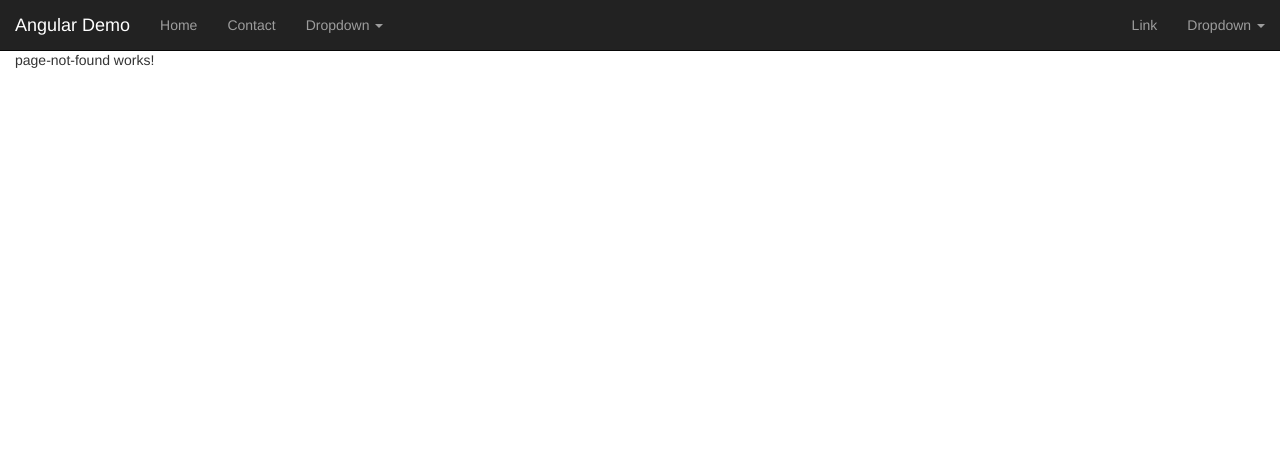
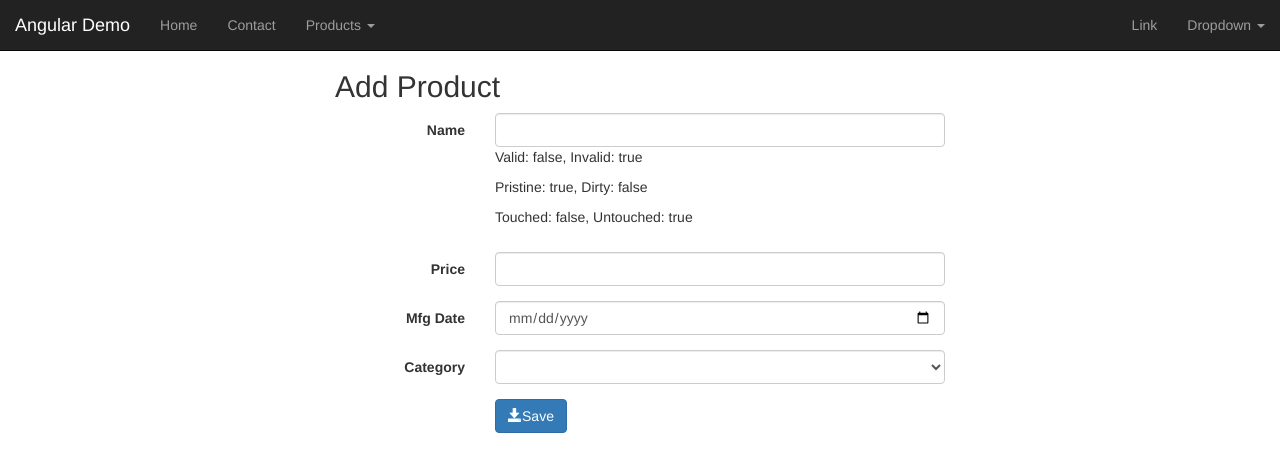
Before and after one commit to dilipsr27/Angualr2Training, an Angular app: page /new in a window 1280 px wide. Shown: the top 472 px of the page. Built offline with nearby package versions, Linux system fonts and the light colour scheme.

Commit message:
Created Form

```diff
--- a/src/app/app.component.html
+++ b/src/app/app.component.html
@@ -18,15 +18,12 @@
           <li><a routerLink="/">Home</a></li>
           <li><a [routerLink]="'/contact'">Contact</a></li>
           <li class="dropdown">
-            <a href="#" class="dropdown-toggle" data-toggle="dropdown" role="button" aria-haspopup="true" aria-expanded="false">Dropdown <span class="caret"></span></a>
+            <a href="#" class="dropdown-toggle" data-toggle="dropdown" role="button" aria-haspopup="true" aria-expanded="false">Products <span class="caret"></span></a>
             <ul class="dropdown-menu">
-              <li><a href="#">Action</a></li>
-              <li><a href="#">Another action</a></li>
-              <li><a href="#">Something else here</a></li>
+              <li><a [routerLink]="'/new'">Add New</a></li>
+              <li><a [routerLink]="'/list'">View All</a></li>
               <li role="separator" class="divider"></li>
-              <li><a href="#">Separated link</a></li>
-              <li role="separator" class="divider"></li>
-              <li><a href="#">One more separated link</a></li>
+              <li><a [routerLink]="'/search'">Search</a></li>
             </ul>
           </li>
         </ul>
--- a/src/app/app.module.ts
+++ b/src/app/app.module.ts
@@ -1,5 +1,6 @@
 import { BrowserModule } from '@angular/platform-browser';
 import { NgModule } from '@angular/core';
+import {FormsModule} from '@angular/forms';
 
 import { AppComponent } from './app.component';
 import { HomeComponent } from './components/home/home.component';
@@ -9,6 +10,7 @@ import { HighlightDirective } from './directives/highlight.directive';
 import { PageNotFoundComponent } from './components/page-not-found/page-not-found.component';
 import { InventoryRouterModule } from './modules/inventory-router.module';
 import { ContactComponent } from './components/contact/contact.component';
+import { AddProductComponent } from './components/add-product/add-product.component';
 
 @NgModule({
   declarations: [
@@ -18,10 +20,12 @@ import { ContactComponent } from './components/contact/contact.component';
     MyDatePipe,
     HighlightDirective,
     PageNotFoundComponent,
-    ContactComponent
+    ContactComponent,
+    AddProductComponent
   ],
   imports: [
     BrowserModule,
+    FormsModule,
     InventoryRouterModule
   ],
   providers: [],
--- /dev/null
+++ b/src/app/components/add-product/add-product.component.html
@@ -0,0 +1,44 @@
+<div class="row">
+  <div class="col-md-6 col-sm-8 col-md-offset-3 col-sm-offset-2">
+    <h2>Add Product</h2>
+    <form class="form-horizontal" #form="ngForm" (submit)="save(form)">
+        <div class="form-group">
+            <label class="control-label col-md-3" for="name">Name</label>
+            <div class="col-md-9">
+              <input type="text" class="form-control" id="name" #pname="ngModel" [(ngModel)]="product.name" name="name" required minlength="3"/>
+              <p>Valid: {{pname.valid}}, Invalid: {{pname.invalid}}</p>
+              <p>Pristine: {{pname.pristine}}, Dirty: {{pname.dirty}}</p>
+              <p>Touched: {{pname.touched}}, Untouched: {{pname.untouched}}</p>
+            </div>
+          </div>
+          <div class="form-group">
+              <label class="control-label col-md-3" for="price">Price</label>
+              <div class="col-md-9">
+                <input type="number" min="1" max="10000" class="form-control" id="price" #price="ngModel" [(ngModel)]="product.price" name="price" required/>
+              </div>
+            </div>
+            <div class="form-group">
+                <label class="control-label col-md-3" for="mfgDate">Mfg Date</label>
+                <div class="col-md-9">
+                  <input type="date" class="form-control" id="mfgDate" #mdate="ngModel" [(ngModel)]="product.mfgDate" name="mfgDate" required/>
+                </div>
+              </div>
+              <div class="form-group">
+                  <label class="control-label col-md-3" for="category">Category</label>
+                  <div class="col-md-9">
+                    <select class="form-control" id="category" #category="ngModel" [(ngModel)]="product.category" name="category" required>
+                        <option value="" selected>--Select--</option>
+                        <option *ngFor="let c of categories" value="{{c.id}}">{{c.name}}</option>
+                    </select>
+                  </div>
+                </div>
+          <div class="form-group">
+              <div class="col-md-9 col-md-offset-3">
+                <button type="submit" class="btn btn-primary" (click)="Save()">
+                  <span class="glyphicon glyphicon-save"></span>Save
+                </button>
+              </div>
+            </div>
+    </form>
+  </div>
+</div>
--- /dev/null
+++ b/src/app/components/add-product/add-product.component.ts
@@ -0,0 +1,25 @@
+import { Component, OnInit } from '@angular/core';
+import { Category } from '../../models/category';
+import { Product } from '../../models/product';
+
+@Component({
+  selector: 'add-product',
+  templateUrl: './add-product.component.html',
+  styleUrls: ['./add-product.component.css']
+})
+export class AddProductComponent implements OnInit {
+
+  private categories:Category[]=[
+    {id:1, name:'Electronics', description:'Mobiles and Laptops'},
+    {id:2, name:'Home appliances', description:'House hold items'},
+    {id:3, name:'Cosmetics', description:'Cosmetic items'}
+  ];
+  private product:Product;
+  constructor() {
+    this.product = new Product()
+  }
+
+  ngOnInit() {
+  }
+
+}
--- a/src/app/components/contact/contact.component.html
+++ b/src/app/components/contact/contact.component.html
@@ -1,3 +1,20 @@
-<p>
-  contact works!
-</p>
+<div class="row">
+  <div class="col-md-6 col-sm-8 col-md-offset-3 col-sm-offset-2">
+    <h2>Contact us</h2>
+    <form class="form-horizontal">
+      <div class="form-group">
+        <label class="control-label col-md-3" for="email">Email</label>
+        <div class="col-md-9">
+          <input type="email" class="form-control" id="email" #usermail/>
+        </div>
+      </div>
+      <div class="form-group">
+          <div class="col-md-9 col-md-offset-3">
+            <button type="button" class="btn btn-primary" (click)="sendEmail(usermail)">
+              <span class="glyphicon glyphicon-save"></span>Send
+            </button>
+          </div>
+        </div>
+    </form>
+  </div>
+</div>
--- a/src/app/components/contact/contact.component.ts
+++ b/src/app/components/contact/contact.component.ts
@@ -11,5 +11,7 @@ export class ContactComponent implements OnInit {
 
   ngOnInit() {
   }
-
+  public sendEmail(ctrl){
+    console.log(ctrl.value);
+  }
 }
--- a/src/app/components/home/home.component.ts
+++ b/src/app/components/home/home.component.ts
@@ -13,7 +13,7 @@ export class HomeComponent{
   private today:Date;
 
   private colors:string[]=['red','green','blue'];
-  private products:Product[]=[
+  private products:any[]=[
   {id:101,name:'Book',price:1250,mfgDate:new Date(2016,1,8)},
   {id:102,name:'Pen',price:1200,mfgDate:new Date(2017,4,8)},
   {id:103,name:'Coca Cola',price:1000,mfgDate:new Date(2016,3,2)},
--- /dev/null
+++ b/src/app/models/category.ts
@@ -0,0 +1,5 @@
+export class Category{
+    public id:number;
+    public name:string;
+    public description:string
+}
--- a/src/app/models/product.ts
+++ b/src/app/models/product.ts
@@ -3,4 +3,5 @@ export class Product{
     public name:string;
     public mfgDate:Date;
     public price:number;
+    public categoryId:number;
 }
--- a/src/app/modules/inventory-router.module.ts
+++ b/src/app/modules/inventory-router.module.ts
@@ -3,11 +3,12 @@ import { NgModule} from '@angular/core';
 import { HomeComponent } from '../components/home/home.component';
 import { PageNotFoundComponent } from '../components/page-not-found/page-not-found.component';
 import { ContactComponent } from '../components/contact/contact.component';
+import { AddProductComponent } from '../components/add-product/add-product.component';
 
 var routes:Route[]=[
   {path:'',component:HomeComponent},
   {path:'contact',component:ContactComponent},
- // {path:'about',component:AboutComponent}
+  {path:'new',component:AddProductComponent},
  {path:'**',component:PageNotFoundComponent}
 ]
 @NgModule({
```
Also changed, not shown: src/app/components/add-product/add-product.component.css (added), 1 other file (tests, documents, lock files or other folders).
